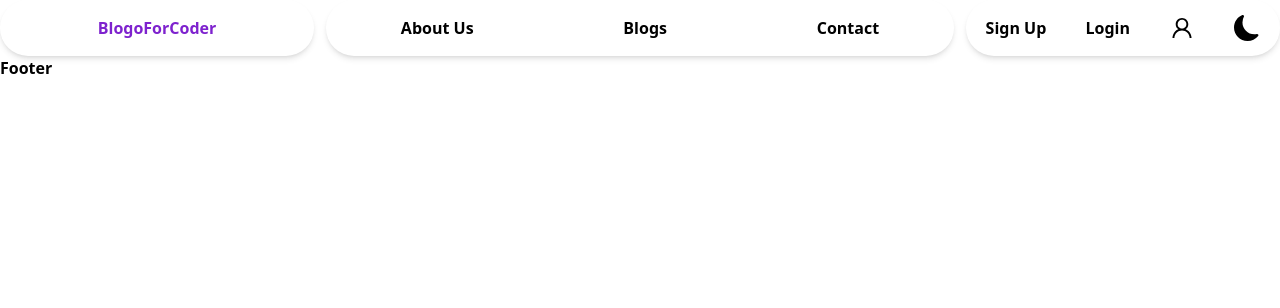
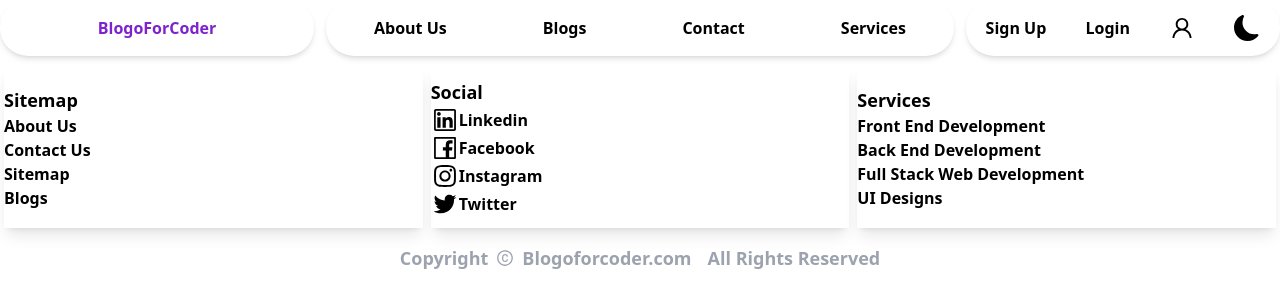
Before and after one commit to maheshPatel2698/blogclient, a Next.js app: page / in a window 1280 px wide. Shown: the top 308 px of the page. Built offline with nearby package versions, Linux system fonts and the light colour scheme.

Commit message:
footer completed and sidebar edited

```diff
--- a/Components/Footer.jsx
+++ b/Components/Footer.jsx
@@ -1,8 +1,45 @@
 import React from 'react'
+import { AiOutlineFacebook, AiOutlineLinkedin, AiOutlineTwitter, AiOutlineInstagram, AiOutlineCopyrightCircle } from "react-icons/ai"
 
 const Footer = () => {
     return (
-        <div>Footer</div>
+        <div className='w-full mt-2 font-bold border-purple-700 h-auto p-1 relative bottom-0 left-0 grid grid-cols-3 gap-2  max-md:grid-cols-2  '>
+            {/* sitemap section */}
+            <div className='sitemap max-md:cols-span-1 flex h-40 shadow-lg justify-center items-start flex-col max-md:items-center  '>
+                <span className=' cursor-pointer hover:text-purple-700 text-lg  transition-all duration-300'>Sitemap</span>
+                <span className='  cursor-pointer hover:text-purple-700  transition-all duration-300'>About Us</span>
+                <span className=' cursor-pointer hover:text-purple-700  transition-all duration-300'>Contact Us</span>
+                <span className='  cursor-pointer hover:text-purple-700  transition-all duration-300'>Sitemap</span>
+                <span className='  cursor-pointer hover:text-purple-700  transition-all duration-300'>Blogs</span>
+            </div>
+
+            {/* socialmedia section */}
+            <div className='socialmedia max-md:col-span-1  flex h-40 shadow-lg justify-center items-start flex-col max-md:items-center '>
+                <span className=' cursor-pointer hover:text-purple-700 text-lg transition-all duration-300'>Social</span>
+                <span className=' cursor-pointer hover:text-purple-700  transition-all duration-300 flex justify-center items-center'><AiOutlineLinkedin size={28} /> Linkedin</span>
+                <span className=' cursor-pointer hover:text-purple-700  transition-all duration-300 flex justify-center items-center'><AiOutlineFacebook size={28} />Facebook </span>
+                <span className=' cursor-pointer hover:text-purple-700  transition-all duration-300 flex justify-center items-center'><AiOutlineInstagram size={28} />Instagram</span>
+                <span className=' cursor-pointer hover:text-purple-700  transition-all duration-300 flex justify-center items-center'><AiOutlineTwitter size={28} />Twitter</span>
+            </div>
+
+            {/* services */}
+            <div className='Services max-md:col-span-3 flex h-40 shadow-lg justify-center items-start flex-col max-md:items-center '>
+                <span className=' cursor-pointer hover:text-purple-700 text-lg transition-all duration-300'>Services</span>
+                <span className=' cursor-pointer hover:text-purple-700  transition-all duration-300 flex justify-center items-center'> Front End Development</span>
+                <span className=' cursor-pointer hover:text-purple-700  transition-all duration-300 flex justify-center items-center'>Back End Development </span>
+                <span className=' cursor-pointer hover:text-purple-700  transition-all duration-300 flex justify-center items-center'>Full Stack Web Development</span>
+                <span className=' cursor-pointer hover:text-purple-700  transition-all duration-300 flex justify-center items-center'>UI Designs</span>
+            </div>
+
+            {/* copyrightsection */}
+            <div className=' col-span-3 z-10 flex justify-center items-center max-md:flex-col'>
+                <span className='max-md:text-sm z-10 text-lg cursor-pointer flex justify-center gap-2 items-center text-gray-400 p-2'>Copyright <AiOutlineCopyrightCircle /> Blogoforcoder.com </span>
+                <span className='max-md:text-sm z-10 text-lg cursor-pointer flex justify-center  items-center text-gray-400 p-2'>
+                    All Rights Reserved
+                </span>
+            </div>
+
+        </div>
     )
 }
 
--- a/Components/Navbar.jsx
+++ b/Components/Navbar.jsx
@@ -32,22 +32,25 @@ const Navbar = () => {
                 <span className='cursor-pointer hover:text-purple-700 transition-all duration-300'>About Us</span>
                 <span className='cursor-pointer hover:text-purple-700 transition-all duration-300'>Blogs</span>
                 <span className='cursor-pointer hover:text-purple-700 transition-all duration-300'>Contact</span>
+                <span className='cursor-pointer hover:text-purple-700 transition-all duration-300'>Services</span>
             </div>
-            <div className="right flex shadow-md max-md:shadow-none rounded-full h-full justify-around items-center font-bold w-6/12">
+            <div className="right z-10 flex shadow-md max-md:shadow-none rounded-full h-full justify-around items-center font-bold w-6/12">
                 <span onClick={tggleSidebar} id={styles.burger} className='p-1 cursor-pointer hover:text-purple-700 transition-all duration-300'><GiHamburgerMenu size={26} /> </span>
                 <span className='max-md:hidden cursor-pointer hover:text-purple-700 transition-all duration-300'>Sign Up</span>
                 <span className='max-md:hidden cursor-pointer hover:text-purple-700 transition-all duration-300'>Login</span>
                 <span className='max-md:hidden cursor-pointer hover:text-purple-700 transition-all duration-300'><AiOutlineUser size={26} /></span>
                 <span className='max-md:hidden cursor-pointer hover:text-purple-700 transition-all duration-300'><BsMoonFill size={26} /></span>
             </div>
-            <div ref={sidebarRef} id={styles.sidebar} className=" shadow-md sidebar absolute top-20 -right-10 flex justify-center items-center flex-col w-36 h-auto transform-translate scale-0 ">
-                <span className='m-2 cursor-pointer hover:text-purple-700 transition-all duration-300'>About Us</span>
-                <span className='m-2 cursor-pointer hover:text-purple-700 transition-all duration-300'>Blogs</span>
-                <span className='m-2 cursor-pointer hover:text-purple-700 transition-all duration-300'>Contact</span>
+            <div ref={sidebarRef} id={styles.sidebar} className="rounded-3xl z-20 bg-purple-300 sidebar absolute top-20 -right-10 flex justify-center items-center flex-col w-full h-auto transform-translate scale-0 ">
+                <span className='m-2 cursor-pointer hover:text-white transition-all duration-300'>About Us</span>
+                <span className='m-2 cursor-pointer hover:text-white transition-all duration-300'>Blogs</span>
+                <span className='m-2 cursor-pointer hover:text-white transition-all duration-300'>Contact</span>
+                <span className='cursor-pointer hover:text-white transition-all duration-300 m-2'>Services</span>
                 <span className='max-md:hidden cursor-pointer hover:text-purple-700 transition-all duration-300'>Sign Up</span>
-                <span className='  m-2 cursor-pointer hover:text-purple-700 transition-all duration-300'>Login</span>
-                <span className='m-2  cursor-pointer hover:text-purple-700 transition-all duration-300'><AiOutlineUser size={26} /></span>
-                <span className='m-2  cursor-pointer hover:text-purple-700 transition-all duration-300'><BsMoonFill size={26} /></span>
+                <span className='  m-2 cursor-pointer hover:text-white transition-all duration-300'>Login</span>
+                <span className='m-2  cursor-pointer hover:text-white transition-all duration-300'><AiOutlineUser size={26} /></span>
+                <span className='m-2  cursor-pointer  transition-all duration-300'><BsMoonFill size={26} /></span>
+
             </div>
         </div>
     )
--- /dev/null
+++ b/Context/BlogContext.js
@@ -0,0 +1,4 @@
+import React from "react";
+
+const BlogContext = React.createContext();
+export default BlogContext
--- a/pages/index.js
+++ b/pages/index.js
@@ -1,15 +1,10 @@
 import Head from 'next/head'
-import Image from 'next/image'
-import { Inter } from '@next/font/google'
-import styles from '../styles/Home.module.css'
-
-const inter = Inter({ subsets: ['latin'] })
 
 export default function Home() {
   return (
     <>
       <Head>
-        <title>Create Next App</title>
+        <title>Blog For Coder</title>
         <meta name="description" content="Generated by create next app" />
         <meta name="viewport" content="width=device-width, initial-scale=1" />
         <link rel="icon" href="/favicon.ico" />
--- a/styles/Navbar.module.css
+++ b/styles/Navbar.module.css
@@ -15,7 +15,7 @@
     justify-content: center;
     align-items: center;
     flex-direction: column;
-    width: 9rem;
+    width: 12rem;
     height: auto;
   }
 }
```
